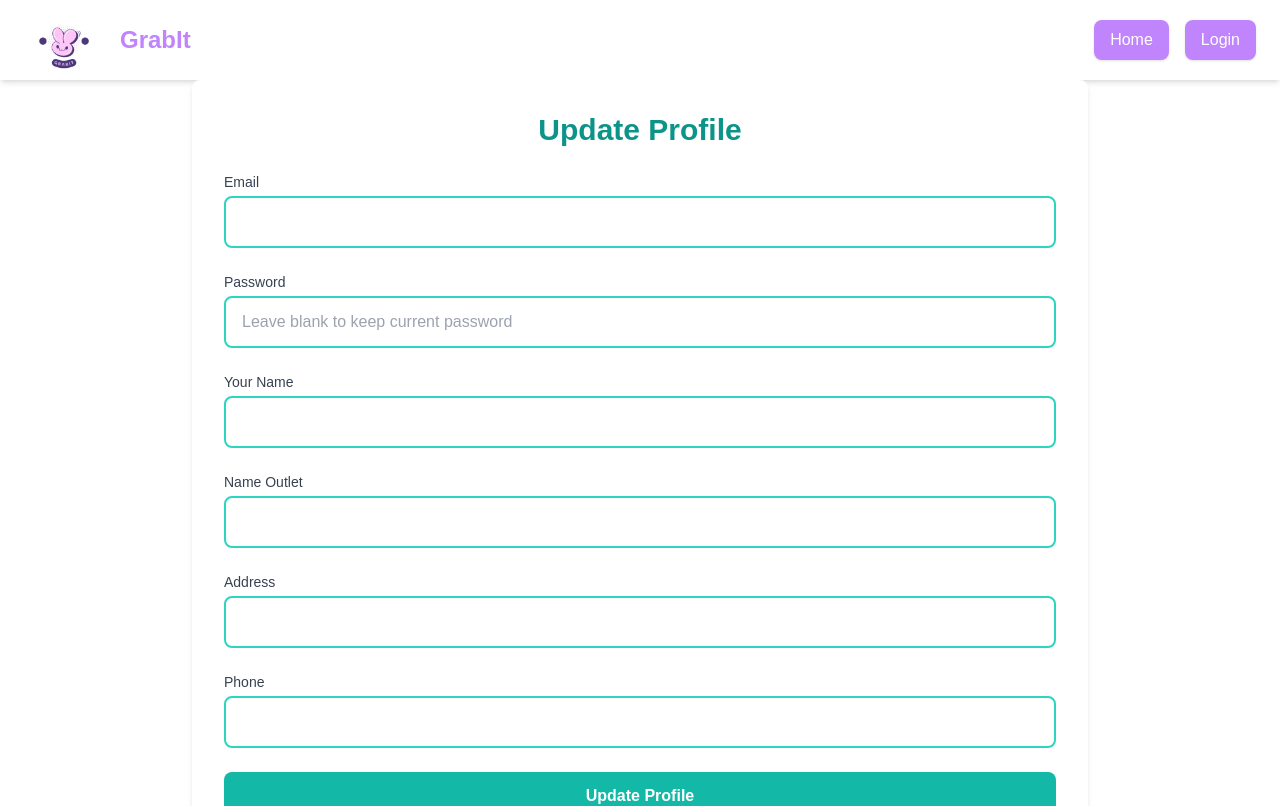
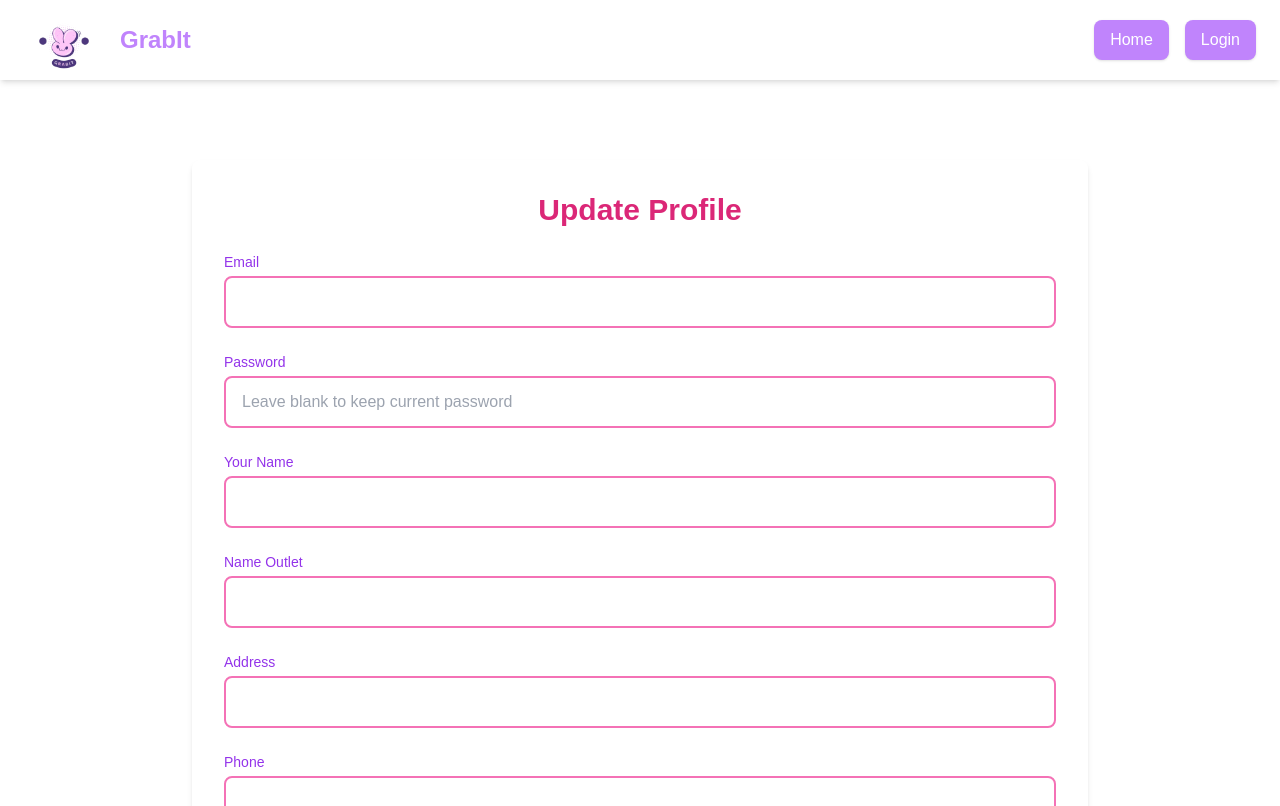
Before and after one commit to e-kasturi/GrabIt, a Next.js app in the folder grabit/: page /outlet/profile/editprofile in a window 1280 px wide. Shown: the top 806 px of the page. Built offline with nearby package versions, Linux system fonts and the light colour scheme; no server answers; the database is empty.

Commit message:
layouting edit profile

```diff
--- a/grabit/src/app/outlet/profile/editprofile/page.tsx
+++ b/grabit/src/app/outlet/profile/editprofile/page.tsx
@@ -66,7 +66,6 @@ const UpdateProfile = () => {
       const data = await response.json();
 
       if (response.ok) {
-
         Swal.fire({
           title: "Success!",
           text: data.message,
@@ -77,7 +76,6 @@ const UpdateProfile = () => {
           router.push("/outlet/profile");
         });
       } else {
-
         Swal.fire({
           title: "Error!",
           text: data.message,
@@ -103,7 +101,7 @@ const UpdateProfile = () => {
     return (
       <div className="flex justify-center items-center h-screen">
         <svg
-          className="animate-spin h-16 w-16 text-blue-400"
+          className="animate-spin h-16 w-16 text-pink-500"
           xmlns="http://www.w3.org/2000/svg"
           fill="none"
           viewBox="0 0 24 24"
@@ -127,66 +125,66 @@ const UpdateProfile = () => {
   }
 
   return (
-    <div className="max-w-4xl mx-auto bg-white shadow-md rounded-lg p-8">
-      <h1 className="text-3xl font-bold text-center mb-6 text-teal-600">Update Profile</h1>
+    <div className="max-w-4xl mx-auto bg-white shadow-md rounded-lg p-8 mt-20">
+      <h1 className="text-3xl font-bold text-center mb-6 text-pink-600">Update Profile</h1>
       <form onSubmit={handleSubmit} className="space-y-6">
         <div className="mb-4">
-          <label className="block text-sm font-medium text-gray-700">Email</label>
+          <label className="block text-sm font-medium text-purple-600">Email</label>
           <input
             type="email"
             value={email}
             onChange={(e) => setEmail(e.target.value)}
-            className="mt-1 block w-full px-4 py-3 border-2 border-teal-400 rounded-lg focus:outline-none focus:ring-2 focus:ring-teal-500"
+            className="mt-1 block w-full px-4 py-3 border-2 border-pink-400 rounded-lg focus:outline-none focus:ring-2 focus:ring-pink-500"
             required
           />
         </div>
         <div className="mb-4">
-          <label className="block text-sm font-medium text-gray-700">Password</label>
+          <label className="block text-sm font-medium text-purple-600">Password</label>
           <input
             type="password"
             value={password}
             onChange={(e) => setPassword(e.target.value)}
-            className="mt-1 block w-full px-4 py-3 border-2 border-teal-400 rounded-lg focus:outline-none focus:ring-2 focus:ring-teal-500"
+            className="mt-1 block w-full px-4 py-3 border-2 border-pink-400 rounded-lg focus:outline-none focus:ring-2 focus:ring-pink-500"
             placeholder="Leave blank to keep current password"
           />
         </div>
         <div className="mb-4">
-          <label className="block text-sm font-medium text-gray-700">Your Name</label>
+          <label className="block text-sm font-medium text-purple-600">Your Name</label>
           <input
             type="text"
             value={name}
             onChange={(e) => setName(e.target.value)}
-            className="mt-1 block w-full px-4 py-3 border-2 border-teal-400 rounded-lg focus:outline-none focus:ring-2 focus:ring-teal-500"
+            className="mt-1 block w-full px-4 py-3 border-2 border-pink-400 rounded-lg focus:outline-none focus:ring-2 focus:ring-pink-500"
             required
           />
         </div>
         <div className="mb-4">
-          <label className="block text-sm font-medium text-gray-700">Name Outlet</label>
+          <label className="block text-sm font-medium text-purple-600">Name Outlet</label>
           <input
             type="text"
             value={outletName}
             onChange={(e) => setOutletName(e.target.value)}
-            className="mt-1 block w-full px-4 py-3 border-2 border-teal-400 rounded-lg focus:outline-none focus:ring-2 focus:ring-teal-500"
+            className="mt-1 block w-full px-4 py-3 border-2 border-pink-400 rounded-lg focus:outline-none focus:ring-2 focus:ring-pink-500"
             required
           />
         </div>
         <div className="mb-4">
-          <label className="block text-sm font-medium text-gray-700">Address</label>
+          <label className="block text-sm font-medium text-purple-600">Address</label>
           <input
             type="text"
             value={address}
             onChange={(e) => setAddress(e.target.value)}
-            className="mt-1 block w-full px-4 py-3 border-2 border-teal-400 rounded-lg focus:outline-none focus:ring-2 focus:ring-teal-500"
+            className="mt-1 block w-full px-4 py-3 border-2 border-pink-400 rounded-lg focus:outline-none focus:ring-2 focus:ring-pink-500"
             required
           />
         </div>
         <div className="mb-4">
-          <label className="block text-sm font-medium text-gray-700">Phone</label>
+          <label className="block text-sm font-medium text-purple-600">Phone</label>
           <input
             type="text"
             value={phone}
             onChange={(e) => setPhone(e.target.value)}
-            className="mt-1 block w-full px-4 py-3 border-2 border-teal-400 rounded-lg focus:outline-none focus:ring-2 focus:ring-teal-500"
+            className="mt-1 block w-full px-4 py-3 border-2 border-pink-400 rounded-lg focus:outline-none focus:ring-2 focus:ring-pink-500"
             required
           />
         </div>
@@ -195,7 +193,7 @@ const UpdateProfile = () => {
           <button
             type="submit"
             disabled={loading}
-            className="w-full px-6 py-3 bg-teal-500 text-white font-semibold rounded-lg hover:bg-teal-600 focus:outline-none focus:ring-2 focus:ring-teal-500 transition duration-200"
+            className="w-full px-6 py-3 bg-pink-500 text-white font-semibold rounded-lg hover:bg-pink-600 focus:outline-none focus:ring-2 focus:ring-pink-500 transition duration-200"
           >
             {loading ? "Updating..." : "Update Profile"}
           </button>
```
